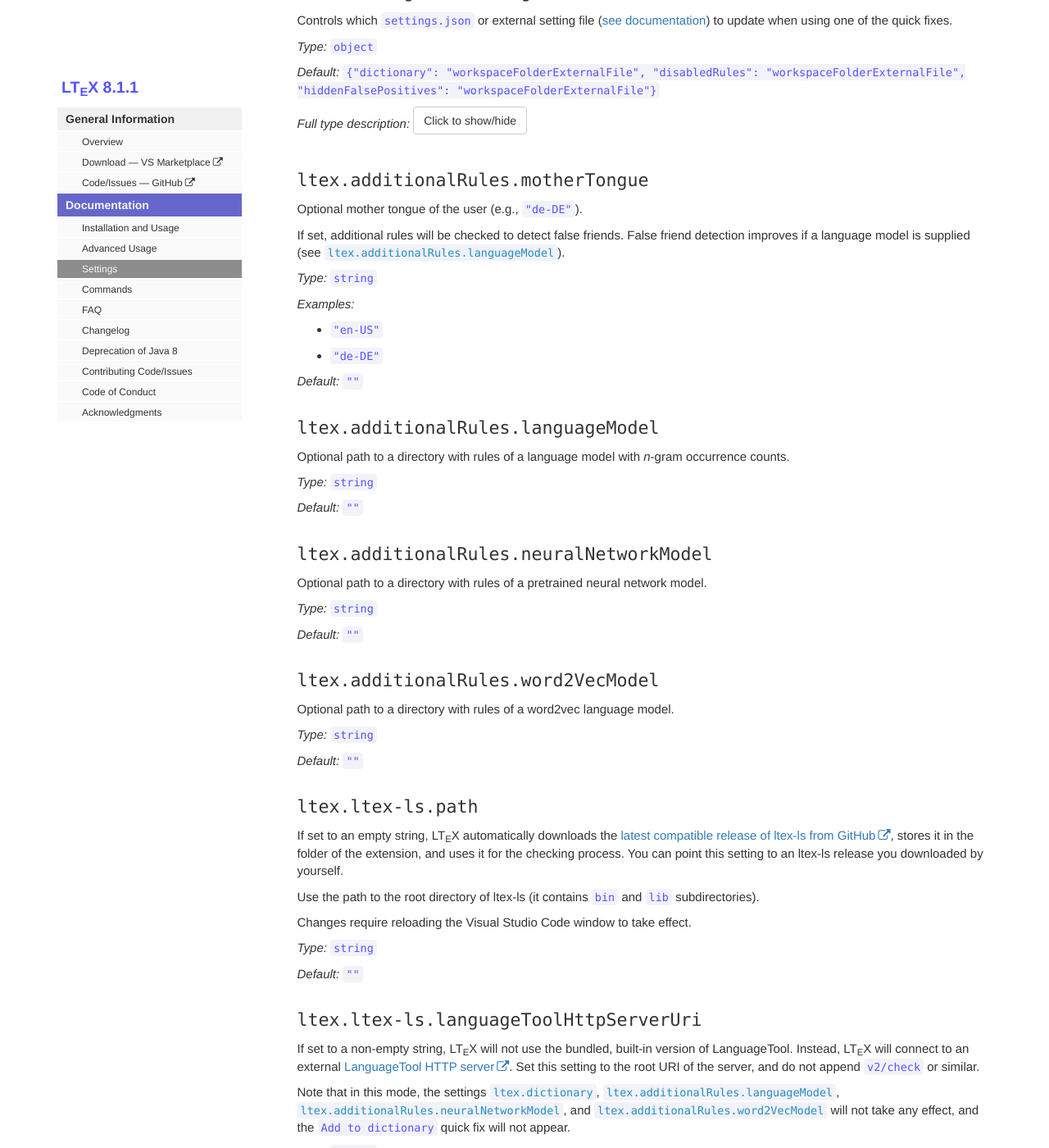
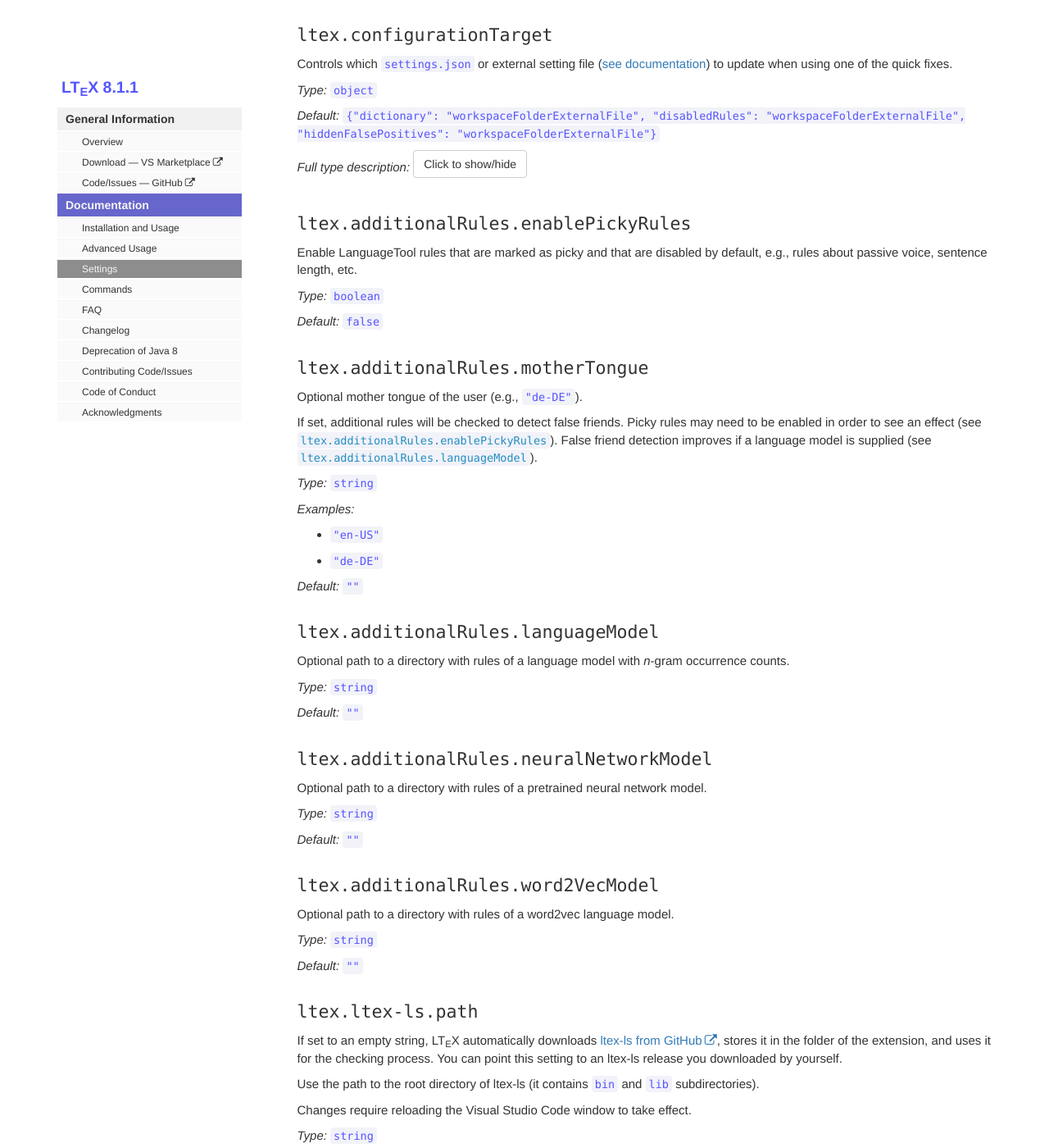
Before and after one commit to valentjn/vscode-ltex, a Jekyll site: the page built from pages/docs/settings.md, in a window 1280 px wide and 1400 px high, scrolled down 5025 px. Shown: the whole window at 82% size. Built offline with Jekyll 4.4.1, drawn with Linux system fonts in a browser that asks for light colours; some of the changed text lies outside the part shown.

Commit message:
Update settings

```diff
--- a/pages/docs/settings.md
+++ b/pages/docs/settings.md
@@ -73,6 +73,7 @@
 - `"ja-JP"`: Japanese
 - `"km-KH"`: Khmer
 - `"nl"`: Dutch
+- `"nl-BE"`: Dutch (Belgium)
 - `"pl-PL"`: Polish
 - `"pt"`: Portuguese
 - `"pt-AO"`: Portuguese (Angola preAO)
@@ -261,6 +262,11 @@
 
   - Scalar of type `string`
 - `"nl"`: List of additional `nl` (Dutch) words that should not be counted as spelling errors.
+
+  Array where each entry has the following type:
+
+  - Scalar of type `string`
+- `"nl-BE"`: List of additional `nl-BE` (Dutch (Belgium)) words that should not be counted as spelling errors.
 
   Array where each entry has the following type:
 
@@ -517,6 +523,11 @@
   Array where each entry has the following type:
 
   - Scalar of type `string`
+- `"nl-BE"`: List of additional `nl-BE` (Dutch (Belgium)) rules that should be disabled (if enabled by default by LanguageTool).
+
+  Array where each entry has the following type:
+
+  - Scalar of type `string`
 - `"pl-PL"`: List of additional `pl-PL` (Polish) rules that should be disabled (if enabled by default by LanguageTool).
 
   Array where each entry has the following type:
@@ -769,6 +780,11 @@
   Array where each entry has the following type:
 
   - Scalar of type `string`
+- `"nl-BE"`: List of additional `nl-BE` (Dutch (Belgium)) rules that should be enabled (if disabled by default by LanguageTool).
+
+  Array where each entry has the following type:
+
+  - Scalar of type `string`
 - `"pl-PL"`: List of additional `pl-PL` (Polish) rules that should be enabled (if disabled by default by LanguageTool).
 
   Array where each entry has the following type:
@@ -855,7 +871,7 @@
 
 Although it is possible to manually edit this setting, the intended way is the `Hide false positive` quick fix.
 
-The JSON string currently has the form `{"rule": "<RULE>", "sentence": "<SENTENCE>"}`, where `<RULE>` is the identifier of the LanguageTool rule and `<SENTENCE>` is a Java-compatible regular expression. All occurrences of the given rule are hidden in sentences (as determined by the LanguageTool tokenizer) that match the regular expression.
+The JSON string currently has the form `{"rule": "<RULE>", "sentence": "<SENTENCE>"}`, where `<RULE>` is the identifier of the LanguageTool rule and `<SENTENCE>` is a Java-compatible regular expression. All occurrences of the given rule are hidden in sentences (as determined by the LanguageTool tokenizer) that match the regular expression. [See the documentation for details.](advanced-usage.html#hiding-false-positives-with-regular-expressions)
 
 This setting is a multi-scope setting. [See the documentation for details.](advanced-usage.html#multi-scope-settings)
 
@@ -1025,6 +1041,11 @@
   Array where each entry has the following type:
 
   - Scalar of type `string`
+- `"nl-BE"`: List of `nl-BE` (Dutch (Belgium)) false-positive diagnostics to hide.
+
+  Array where each entry has the following type:
+
+  - Scalar of type `string`
 - `"pl-PL"`: List of `pl-PL` (Polish) false-positive diagnostics to hide.
 
   Array where each entry has the following type:
@@ -1233,11 +1254,19 @@
 
 </div>
 
+## `ltex.additionalRules.enablePickyRules`
+
+Enable LanguageTool rules that are marked as picky and that are disabled by default, e.g., rules about passive voice, sentence length, etc.
+
+*Type:* `boolean`
+
+*Default:* `false`
+
 ## `ltex.additionalRules.motherTongue`
 
 Optional mother tongue of the user (e.g., `"de-DE"`).
 
-If set, additional rules will be checked to detect false friends. False friend detection improves if a language model is supplied (see [`ltex.additionalRules.languageModel`](settings.html#ltexadditionalruleslanguagemodel)).
+If set, additional rules will be checked to detect false friends. Picky rules may need to be enabled in order to see an effect (see [`ltex.additionalRules.enablePickyRules`](settings.html#ltexadditionalrulesenablepickyrules)). False friend detection improves if a language model is supplied (see [`ltex.additionalRules.languageModel`](settings.html#ltexadditionalruleslanguagemodel)).
 
 *Type:* `string`
 
@@ -1274,7 +1303,7 @@
 
 ## `ltex.ltex-ls.path`
 
-If set to an empty string, LTeX automatically downloads the [latest compatible release of ltex-ls from GitHub](https://github.com/valentjn/ltex-ls/releases), stores it in the folder of the extension, and uses it for the checking process. You can point this setting to an ltex-ls release you downloaded by yourself.
+If set to an empty string, LTeX automatically downloads [ltex-ls from GitHub](https://github.com/valentjn/ltex-ls/releases), stores it in the folder of the extension, and uses it for the checking process. You can point this setting to an ltex-ls release you downloaded by yourself.
 
 Use the path to the root directory of ltex-ls (it contains `bin` and `lib` subdirectories).
 
```
Also changed, not shown: other parts of pages/docs/settings.md (+1 -1 lines).
